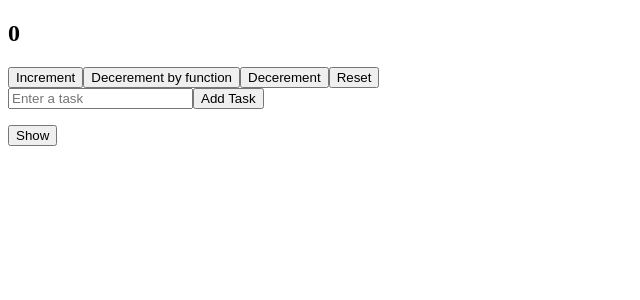
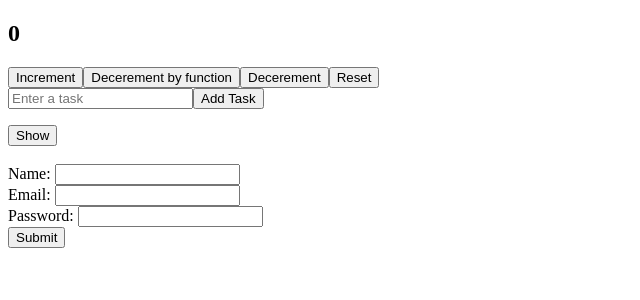
Before and after one commit to jaydipchangani/MERN, a React (Create React App) app in the folder React/my-app/: page / in a window 1280 px wide. Shown: the top 300 px of the page, without its empty margins (0-640 px from the left). Built offline with nearby package versions, Linux system fonts and the light colour scheme; the HTML template or start-up script is replaced by a standard one.

Commit message:
User Form

```diff
--- a/React/my-app/src/Practice/Temp.jsx
+++ b/React/my-app/src/Practice/Temp.jsx
@@ -1,6 +1,7 @@
 import CounterApp from "./useState/CounterApp"
 import ToDo from "./useState/ToDo"
 import ToggleButton from "./useState/ToggleButton"
+import UserDetailForm from "./useState/UserDetailForm"
 function Temp() {
 
   return (
@@ -9,6 +10,7 @@ function Temp() {
     <CounterApp/>
     <ToDo/>
     <ToggleButton/>
+    <UserDetailForm/>
     </div>
   )
 }
--- /dev/null
+++ b/React/my-app/src/Practice/useState/UserDetailForm.jsx
@@ -0,0 +1,53 @@
+import React, { useState } from 'react';
+
+function UserDetailForm() {
+  const [userDetails, setUserDetails] = useState({
+    name: '',
+    email: '',
+    password: ''  // ✅ Correct spelling
+  });
+
+  const handleSubmit = (e) => {
+    e.preventDefault();
+    console.log(userDetails);
+  };
+
+  const handleChange = (e) => {
+    const { name, value } = e.target;
+    setUserDetails((prev) => ({
+      ...prev,
+      [name]: value
+    }));
+  };
+
+  return (
+    <div><br />
+      <form onSubmit={handleSubmit}>
+        Name: <input
+          type='text'
+          name='name'
+          value={userDetails.name}
+          onChange={handleChange}
+        /><br />
+
+        Email: <input
+          type='email'
+          name='email'
+          value={userDetails.email}
+          onChange={handleChange}
+        /><br />
+
+        Password: <input
+          type='password'
+          name='password'
+          value={userDetails.password}
+          onChange={handleChange}
+        /><br />
+
+        <button type="submit">Submit</button>
+      </form>
+    </div>
+  );
+}
+
+export default UserDetailForm;
```
